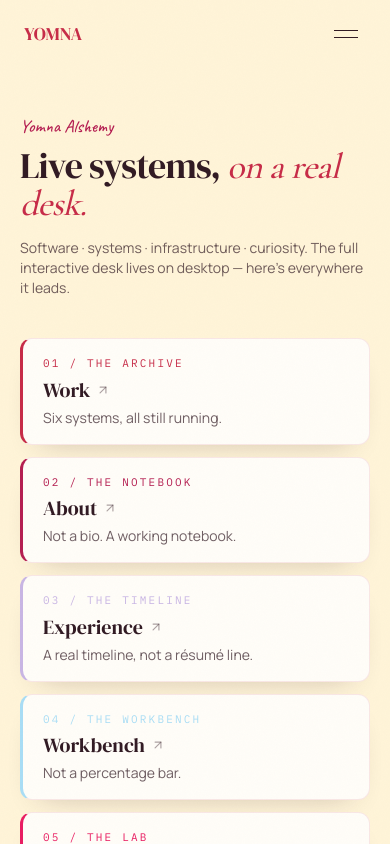
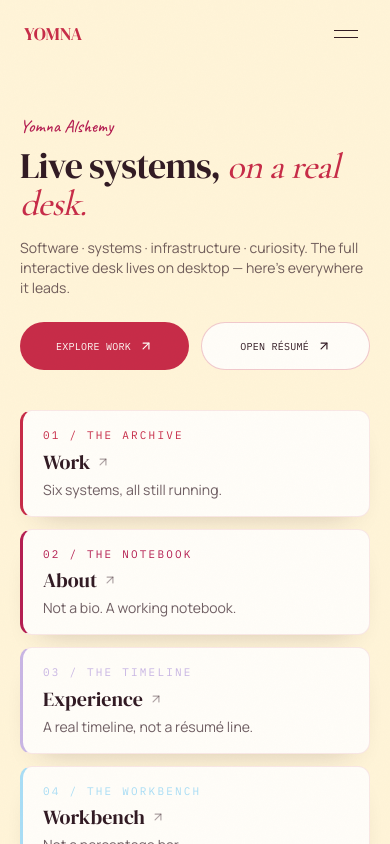
Before and after one commit to yomnalashemy/Portfolio, a Next.js app: page / in a window 390 px wide. Shown: the top 844 px of the page. Built offline with nearby package versions, Linux system fonts and the light colour scheme.

Commit message:
Add recruiter-first mobile calls to action

```diff
--- a/components/mobile/MobileHome.tsx
+++ b/components/mobile/MobileHome.tsx
@@ -35,6 +35,15 @@ export default function MobileHome() {
           here&rsquo;s everywhere it leads.
         </p>
 
+        <div className="mt-6 grid grid-cols-2 gap-3">
+          <Link href="/work" className="inline-flex min-h-12 items-center justify-center gap-2 rounded-full bg-cherry px-4 py-3 font-mono text-[10px] tracking-wide text-pearl transition-transform hover:-translate-y-0.5">
+            EXPLORE WORK <ArrowUpRight className="size-3.5" aria-hidden />
+          </Link>
+          <Link href="/resume" className="inline-flex min-h-12 items-center justify-center gap-2 rounded-full border border-cherry/25 bg-pearl px-4 py-3 font-mono text-[10px] tracking-wide text-espresso transition-colors hover:bg-powder-pink">
+            OPEN RÉSUMÉ <ArrowUpRight className="size-3.5" aria-hidden />
+          </Link>
+        </div>
+
         <div className="mt-10 flex flex-col gap-3">
           {HUB.map((h) => (
             <Link
```
